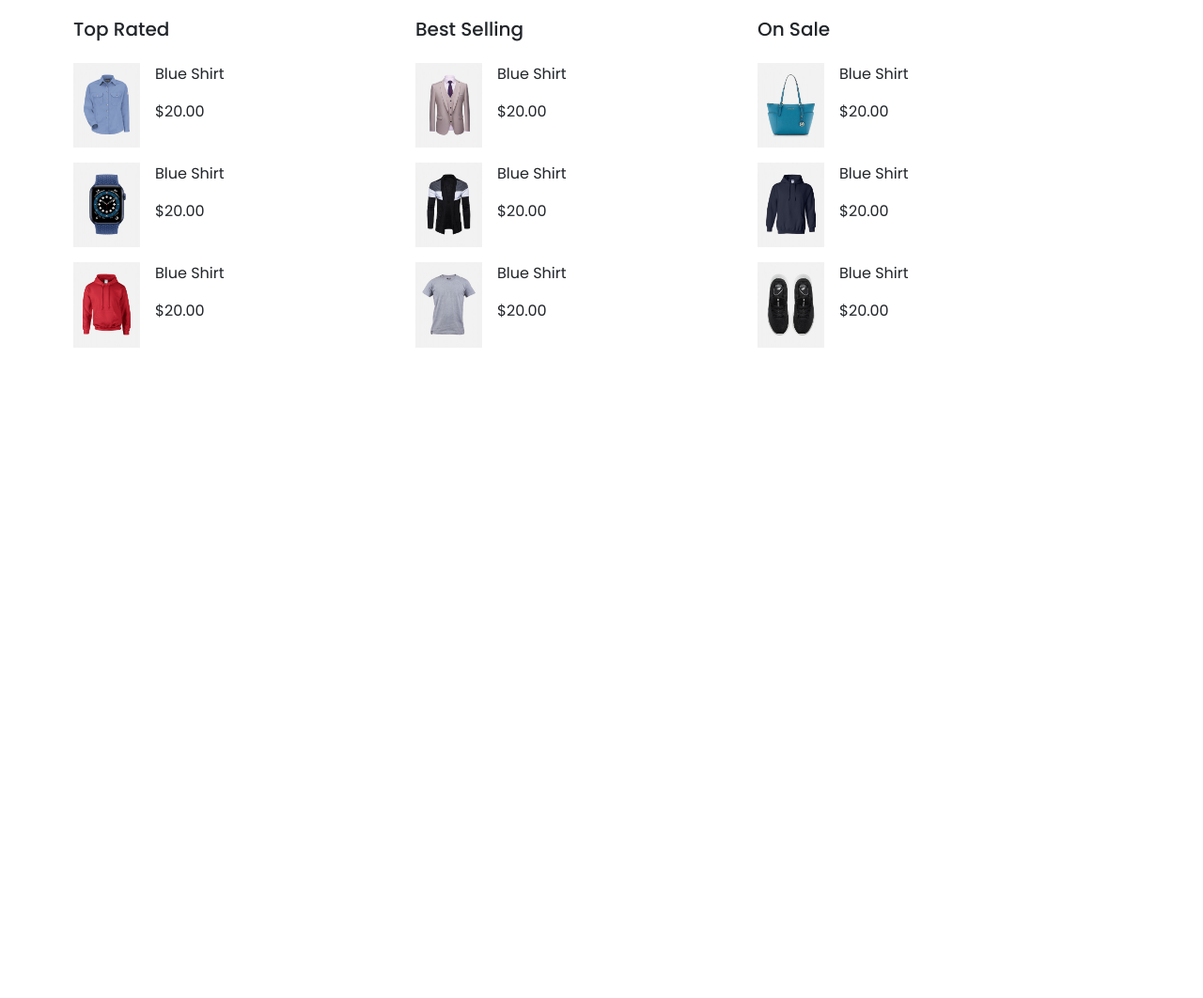
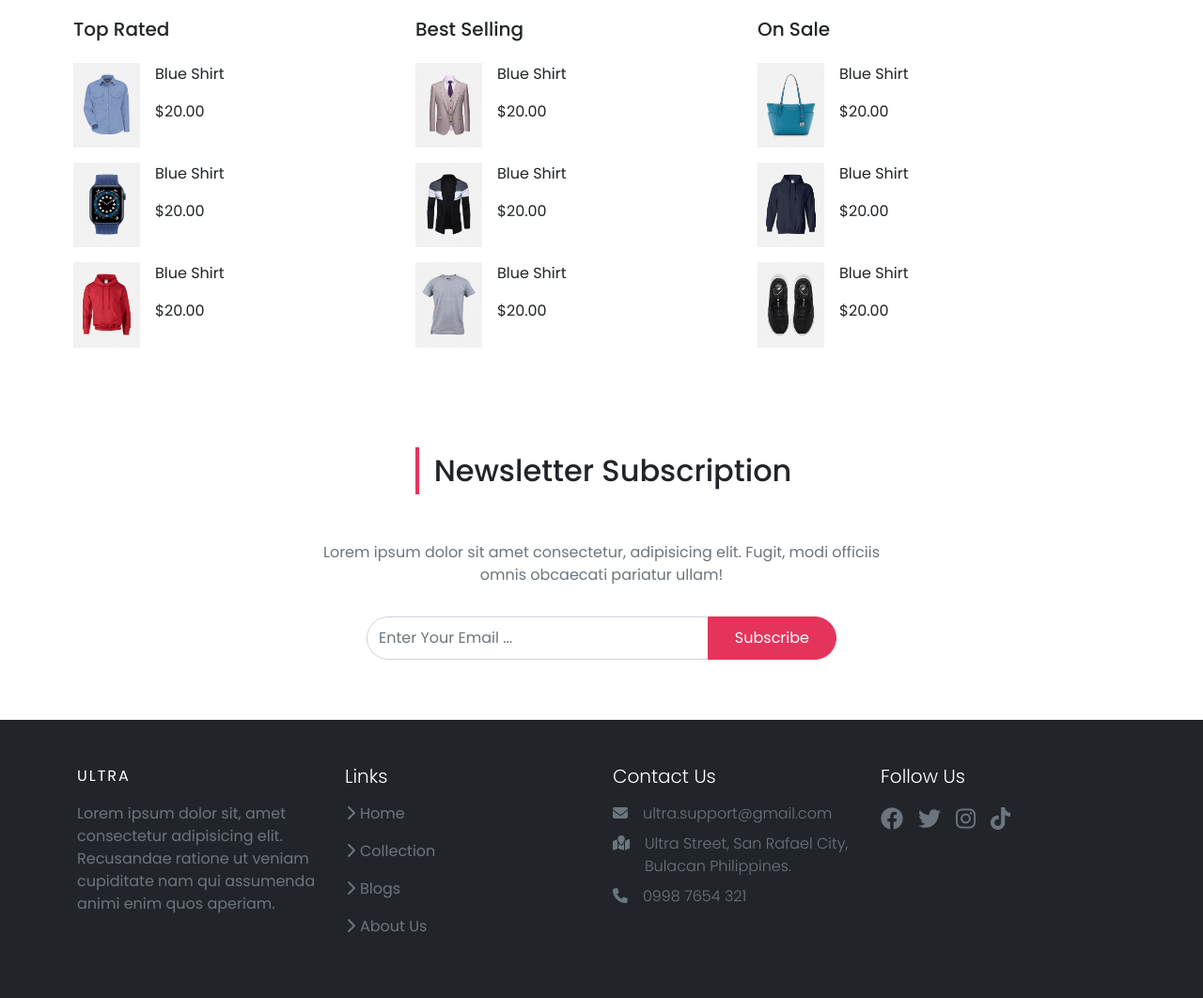
Before and after one commit to SaroHenyo/ultra-emart, a plain HTML site: page index.html in a window 1280 px wide. Shown: the part 4585-5647 px from the top of the page at 94% size. Before the commit the page ends 5003 px from the top, so only its background shows below. Drawn offline with nearby package versions, Linux system fonts and the light colour scheme; a web font is replaced by a local one.

Commit message:
End of First Master Class

```diff
--- a/css/main.css
+++ b/css/main.css
@@ -144,3 +144,31 @@ border: var(--pink);
   font-size: 60px;
   font-family: var(--lg--font);
 }
+
+/*<!-- ---------------------- News Letter ------------------------- --> */
+
+#newsletter p{
+  max-width: 600px;
+}
+#newsletter .input-group{
+  max-width: 500px;
+}
+#newsletter .form-control{
+  border-top-left-radius: 25px;
+  border-bottom-left-radius: 25px;
+}
+#newsletter .btn{
+  background-color: var(--pink);
+  color: white;
+  border-color: var(--pink);
+}
+#newsletter .btn:hover{
+  background-color: black;
+  border-color: black;
+}
+
+/*<!-- ---------------------- News Letter ------------------------- --> */
+footer .brand{
+  font-family: var(--lg--font);
+  letter-spacing: 2px;
+}
--- a/index.html
+++ b/index.html
@@ -623,6 +623,89 @@
       </div>
     </section>
 
+      <!-- ---------------------- News Letter ------------------------- -->
+      <section id="newsletter"  class="py-5">
+        <div class="container">
+          <div class="d-flex align-items-center justify-content-center flex-column">
+            <div class="title text-center pt-3 pb-5">
+              <h2 class="position-relative d-inline-block ms-4">
+                Newsletter Subscription
+              </h2>
+            </div>
+
+            <p class="text-center text-muted">
+              Lorem ipsum dolor sit amet consectetur, adipisicing elit. Fugit, modi officiis omnis obcaecati pariatur ullam!
+            </p>
+
+            <div class="input-group mb-3 mt-3">
+              <input type="text" class="form-control" placeholder="Enter Your Email ...">
+              <button class="btn btn-primary" type="submit">Subscribe</button>
+            </div>
+          </div>
+        </div>
+      </section>
+
+        <!-- ---------------------- Footer ------------------------- -->
+        <footer class="bg-dark py-5">
+          <div class="container">
+            <div class="row text-white g-4">
+              <div class="col-md-6 col-lg-3">
+                <a href="index.html" class="brand text-decoration-none text-white">ULTRA</a>
+                <p class="text-white mt-3 text-muted">Lorem ipsum dolor sit, amet consectetur adipisicing elit. Recusandae ratione ut veniam cupiditate nam qui assumenda animi enim quos aperiam.</p>
+              </div>
+              <div class="col-md-6 col-lg-3">
+                <h5 class="fw-light">Links</h5>
+                <ul class="list-unstyled">
+                  <li class="my-3"><a href="" class="text-white text-decoration-none text-muted">
+                    <i class="fa fa-chevron-right me-1"></i>Home
+                  </a></li>
+                  <li class="my-3"><a href="" class="text-white text-decoration-none text-muted">
+                    <i class="fa fa-chevron-right me-1"></i>Collection
+                  </a></li>
+                  <li class="my-3"><a href="" class="text-white text-decoration-none text-muted">
+                    <i class="fa fa-chevron-right me-1"></i>Blogs
+                  </a></li>
+                  <li class="my-3"><a href="" class="text-white text-decoration-none text-muted">
+                    <i class="fa fa-chevron-right me-1"></i>About Us
+                  </a></li>
+                </ul>
+              </div>
+              <div class="col-md-6 col-lg-3">
+                <h5 class="fw-light mb-3">Contact Us</h5>
+                <div class="d-flex justify-content-start align-items-start my-2 text-muted">
+                  <span class="me-3"><i class="fa fa-envelope"></i></span>
+                  <span class="fw-light">ultra.support@gmail.com</span>
+                </div>
+                <div class="d-flex justify-content-start align-items-start my-2 text-muted">
+                  <span class="me-3"><i class="fa fa-map-marked"></i></span>
+                  <span class="fw-light">Ultra Street, San Rafael City, Bulacan Philippines.</span>
+                </div>
+                <div class="d-flex justify-content-start align-items-start my-2 text-muted">
+                  <span class="me-3"><i class="fa fa-phone"></i></span>
+                  <span class="fw-light">0998 7654 321</span>
+                </div>
+              </div>
+              <div class="col-md-6 col-lg-3">
+                <h5 class="fw-light mb-3">Follow Us</h5>
+                <ul class="list-unstyled d-flex">
+                  <li class="text-decoration-none text-muted fs-4 me-3">
+                    <i class="fab fa-facebook"></i>
+                  </li>
+                  <li class="text-decoration-none text-muted fs-4 me-3">
+                    <i class="fab fa-twitter"></i>
+                  </li>
+                  <li class="text-decoration-none text-muted fs-4 me-3">
+                    <i class="fab fa-instagram"></i>
+                    </i>
+                  </li>
+                  <li class="text-decoration-none text-muted fs-4 me-3">
+                    <i class="fab fa-tiktok"></i>
+                  </li>
+                </ul>
+              </div>
+            </div>
+          </div>
+        </footer>
   <!-- ---------------------- Jquery ------------------------- -->
     <script src="https://ajax.googleapis.com/ajax/libs/jquery/3.6.0/jquery.min.js"></script>
   <!-- ---------------------- isotope uknpg Library ------------------------- -->
```
